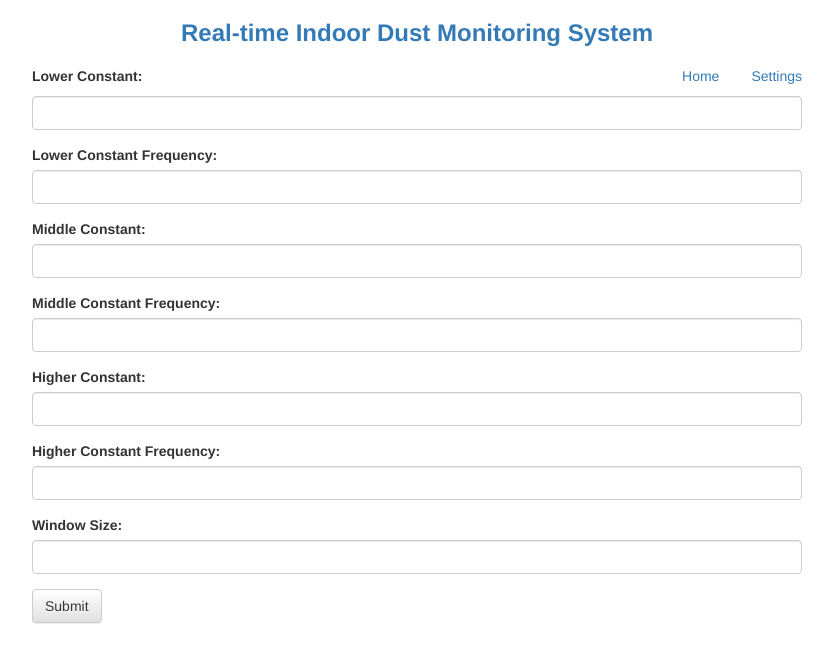
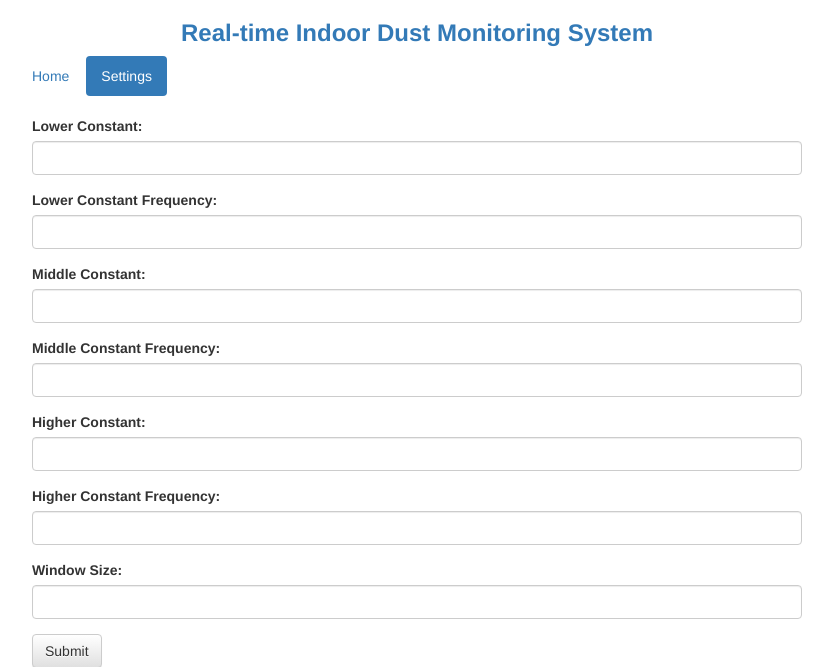
Before and after one commit to jwj0831/dust-portal, a PHP site: page /settings.php in a window 1280 px wide. Shown: the top 667 px of the page, without its empty margins (223-1056 px from the left). Run offline with PHP 8.4, Linux system fonts and the light colour scheme; data that the repository does not hold is empty; some libraries are stand-ins or nearby versions.

Commit message:
update nav

```diff
--- a/index.php
+++ b/index.php
@@ -67,7 +67,7 @@ $result->close();
 			<div class="header">
 				<h3 class="text-muted text-center"><a class="title" href="http://117.16.146.81/dust-portal/"><strong>Real-time Indoor Dust Monitoring System</strong></a></h3>
 				<ul class="nav nav-pills pull-right">
-					<li><a id="home" class="active" href="http://117.16.146.81/dust-portal/">Home</a></li>
+					<li class="active"><a id="home" href="http://117.16.146.81/dust-portal/">Home</a></li>
 					<li><a id="settings"href="http://117.16.146.81/dust-portal/settings.php">Settings</a></li>
 				</ul>
 			</div>
--- a/settings.php
+++ b/settings.php
@@ -51,9 +51,9 @@ $result->close();
 		<div class="container">
 			<div class="header">
 				<h3 class="text-muted text-center"><a class="title" href="http://117.16.146.81/dust-portal/"><strong>Real-time Indoor Dust Monitoring System</strong></a></h3>
-				<ul class="nav nav-pills pull-right">
+				<ul class="nav nav-pills">
 					<li><a id="home" href="http://117.16.146.81/dust-portal/">Home</a></li>
-					<li><a id="settings" class="active" href="http://117.16.146.81/dust-portal/settings.php">Settings</a></li>
+					<li class="active"><a id="settings"  href="http://117.16.146.81/dust-portal/settings.php">Settings</a></li>
 				</ul>
 			</div>
 
```
